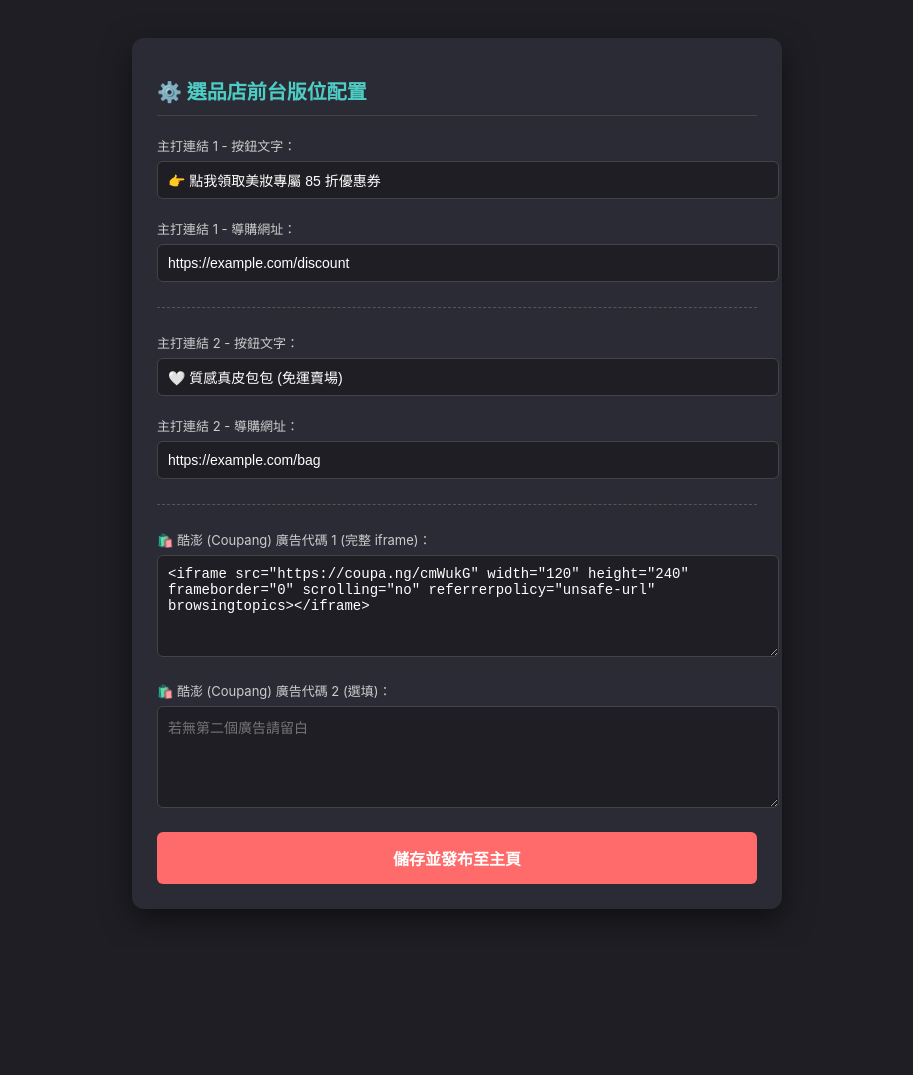
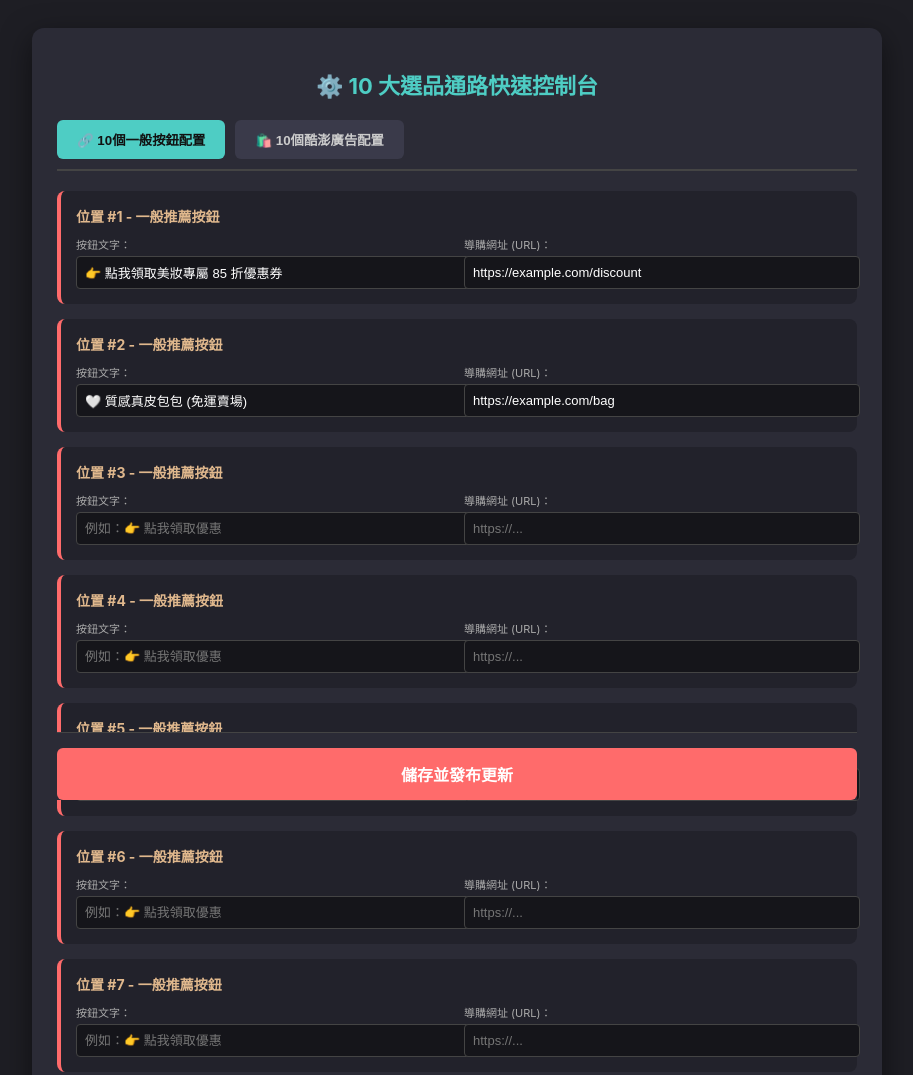
Before and after one commit to alex74411/WebTests, a plain HTML site: page admin.html in a window 1280 px wide. Shown: the top 1075 px of the page, without its empty margins (183-1096 px from the left). Before the commit the page ends 947 px from the top, so only its background shows below. Drawn offline with Linux system fonts and the light colour scheme.

Commit message:
Add files via upload

```diff
--- a/admin.html
+++ b/admin.html
@@ -3,124 +3,175 @@
 <head>
     <meta charset="UTF-8">
     <meta name="viewport" content="width=device-width, initial-scale=1.0">
-    <title>選品店後台控制面板</title>
+    <title>10大選品版位配置後台</title>
     <style>
         body {
             font-family: -apple-system, BlinkMacSystemFont, "Segoe UI", Roboto, sans-serif;
-            background-color: #1e1e24; color: #fff; padding: 30px;
+            background-color: #1e1e24; color: #fff; padding: 20px;
         }
         .admin-container {
-            max-width: 600px; margin: 0 auto;
+            max-width: 800px; margin: 0 auto;
             background: #2b2b36; padding: 25px; border-radius: 12px;
             box-shadow: 0 10px 30px rgba(0,0,0,0.5);
         }
-        h1 { font-size: 20px; color: #4ecdc4; margin-bottom: 20px; border-bottom: 1px solid #444; padding-bottom: 10px;}
-        .form-group { margin-bottom: 20px; }
-        label { display: block; font-size: 13px; color: #ccc; margin-bottom: 6px; }
+        h1 { font-size: 22px; color: #4ecdc4; margin-bottom: 20px; text-align: center; }
+        .tabs-wrapper {
+            display: flex; gap: 10px; margin-bottom: 20px; border-bottom: 2px solid #444; padding-bottom: 10px;
+        }
+        .tab-btn {
+            background: #3a3a4a; color: #ccc; border: none; padding: 10px 20px;
+            border-radius: 6px; cursor: pointer; font-weight: bold;
+        }
+        .tab-btn.active { background: #4ecdc4; color: #111; }
+
+        .tab-content { display: none; }
+        .tab-content.active { display: block; }
+
+        .row-card {
+            background: #22222b; padding: 15px; border-radius: 8px; margin-bottom: 15px;
+            border-left: 4px solid #ff6b6b;
+        }
+        .row-card.iframe-style { border-left-color: #4ecdc4; }
+        .row-title { font-size: 14px; font-weight: bold; color: #e0b88d; margin-bottom: 10px; }
+
+        .form-flex { display: flex; gap: 10px; }
+        .form-flex div { flex: 1; }
+
+        label { display: block; font-size: 11px; color: #aaa; margin-bottom: 4px; }
         input[type="text"], input[type="url"], textarea {
-            width: 100%; padding: 10px; background: #1e1e24;
-            border: 1px solid #444; border-radius: 6px; color: #fff; font-size: 14px;
+            width: 100%; padding: 8px; background: #15151a;
+            border: 1px solid #444; border-radius: 4px; color: #fff; font-size: 13px;
         }
-        textarea { height: 80px; resize: vertical; }
+        textarea { height: 60px; font-family: monospace; }
         input:focus, textarea:focus { outline: none; border-color: #4ecdc4; }
 
+        .save-bar {
+            position: sticky; bottom: 0; background: #2b2b36; padding: 15px 0 0 0;
+            border-top: 1px solid #444; margin-top: 20px;
+        }
         .save-btn {
             display: block; width: 100%; background: #ff6b6b; color: #fff;
             border: none; padding: 14px; border-radius: 6px; font-size: 16px; font-weight: bold;
-            cursor: pointer; transition: 0.2s; margin-top: 10px;
+            cursor: pointer; transition: 0.2s;
         }
         .save-btn:hover { background: #ff5252; }
 
         #toast {
             display: none; background: #4ecdc4; color: #111;
-            padding: 10px; text-align: center; border-radius: 6px; margin-top: 15px; font-weight: bold;
+            padding: 10px; text-align: center; border-radius: 6px; margin-top: 10px; font-weight: bold;
         }
-        .section-divider { margin: 25px 0; border-top: 1px dashed #555; }
     </style>
 </head>
 <body>
 
     <div class="admin-container">
-        <h1>⚙️ 選品店前台版位配置</h1>
+        <h1>⚙️ 10 大選品通路快速控制台</h1>
 
-        <div class="form-group">
-            <label>主打連結 1 - 按鈕文字：</label>
-            <input type="text" id="link1_title">
-        </div>
-        <div class="form-group">
-            <label>主打連結 1 - 導購網址：</label>
-            <input type="url" id="link1_url">
+        <div class="tabs-wrapper">
+            <button class="tab-btn active" onclick="switchTab('tab-links', this)">🔗 10個一般按鈕配置</button>
+            <button class="tab-btn" onclick="switchTab('tab-iframes', this)">🛍️ 10個酷澎廣告配置</button>
         </div>
 
-        <div class="section-divider"></div>
+        <!-- 頁籤一：10 個按鈕產生器 -->
+        <div id="tab-links" class="tab-content active"></div>
 
-        <div class="form-group">
-            <label>主打連結 2 - 按鈕文字：</label>
-            <input type="text" id="link2_title">
+        <!-- 頁籤二：10 個酷澎廣告產生器 -->
+        <div id="tab-iframes" class="tab-content"></div>
+
+        <div class="save-bar">
+            <button class="save-btn" onclick="saveMegaSettings()">儲存並發布更新</button>
+            <div id="toast">✅ 成功保存 20 個配置點！請前往主頁查看。</div>
         </div>
-        <div class="form-group">
-            <label>主打連結 2 - 導購網址：</label>
-            <input type="url" id="link2_url">
-        </div>
-
-        <div class="section-divider"></div>
-
-        <div class="form-group">
-            <label>🛍️ 酷澎 (Coupang) 廣告代碼 1 (完整 iframe)：</label>
-            <textarea id="iframe1_code" placeholder="請將 <iframe ...></iframe> 完整代碼貼於此"></textarea>
-        </div>
-        <div class="form-group">
-            <label>🛍️ 酷澎 (Coupang) 廣告代碼 2 (選填)：</label>
-            <textarea id="iframe2_code" placeholder="若無第二個廣告請留白"></textarea>
-        </div>
-
-        <button class="save-btn" onclick="saveSettings()">儲存並發布至主頁</button>
-        <div id="toast">✅ 設定已儲存！請前往主頁查看更新。</div>
     </div>
 
     <script>
-        // 預設資料 (與主頁保持一致)
+        // 用 JS 自動產生 10 組表單控制項，免去複製貼上之苦
+        const tabLinks = document.getElementById('tab-links');
+        const tabIframes = document.getElementById('tab-iframes');
+
+        // 產生 10 個一般按鈕表單
+        for (let i = 1; i <= 10; i++) {
+            tabLinks.innerHTML += `
+                <div class="row-card">
+                    <div class="row-title">位置 #${i} - 一般推薦按鈕</div>
+                    <div class="form-flex">
+                        <div>
+                            <label>按鈕文字：</label>
+                            <input type="text" id="link_title_${i}" placeholder="例如：👉 點我領取優惠">
+                        </div>
+                        <div>
+                            <label>導購網址 (URL)：</label>
+                            <input type="url" id="link_url_${i}" placeholder="https://...">
+                        </div>
+                    </div>
+                </div>`;
+        }
+
+        // 產生 10 個 Iframe 表單
+        for (let i = 1; i <= 10; i++) {
+            tabIframes.innerHTML += `
+                <div class="row-card iframe-style">
+                    <div class="row-title">位置 #${i} - 酷澎廣告展示區</div>
+                    <label>請貼上酷澎完整廣告代碼 (&lt;iframe ...&gt;&lt;/iframe&gt;)：</label>
+                    <textarea id="iframe_code_${i}" placeholder="請貼上寬120 x 高240 的酷澎廣告代碼..."></textarea>
+                </div>`;
+        }
+
+        // 頁籤切換邏輯
+        function switchTab(tabId, btn) {
+            document.querySelectorAll('.tab-content').forEach(el => el.classList.remove('active'));
+            document.querySelectorAll('.tab-btn').forEach(el => el.classList.remove('active'));
+            document.getElementById(tabId).classList.add('active');
+            btn.classList.add('active');
+        }
+
+        // 預設資料
         const defaultData = {
-            link1_title: "👉 點我領取美妝專屬 85 折優惠券",
-            link1_url: "https://example.com/discount",
-            link2_title: "🤍 質感真皮包包 (免運賣場)",
-            link2_url: "https://example.com/bag",
-            iframe1_code: `<iframe src="https://coupa.ng/cmWukG" width="120" height="240" frameborder="0" scrolling="no" referrerpolicy="unsafe-url" browsingtopics></iframe>`,
-            iframe2_code: ``
+            links: [
+                { title: "👉 點我領取美妝專屬 85 折優惠券", url: "https://example.com/discount" },
+                { title: "🤍 質感真皮包包 (免運賣場)", url: "https://example.com/bag" }
+            ],
+            iframes: [
+                `<iframe src="https://coupa.ng/cmWukG" width="120" height="240" frameborder="0" scrolling="no" referrerpolicy="unsafe-url" browsingtopics></iframe>`
+            ]
         };
 
-        // 載入時將既有資料填入輸入框
-        function loadSettings() {
-            const savedData = JSON.parse(localStorage.getItem('kolSettings')) || defaultData;
-            document.getElementById('link1_title').value = savedData.link1_title;
-            document.getElementById('link1_url').value = savedData.link1_url;
-            document.getElementById('link2_title').value = savedData.link2_title;
-            document.getElementById('link2_url').value = savedData.link2_url;
-            document.getElementById('iframe1_code').value = savedData.iframe1_code;
-            document.getElementById('iframe2_code').value = savedData.iframe2_code;
+        // 讀取並還原資料到 20 個表單欄位中
+        function loadMegaSettings() {
+            const savedData = JSON.parse(localStorage.getItem('kolMegaSettings')) || defaultData;
+
+            for (let i = 1; i <= 10; i++) {
+                const linkData = savedData.links && savedData.links[i-1] ? savedData.links[i-1] : { title: '', url: '' };
+                document.getElementById(`link_title_${i}`).value = linkData.title || '';
+                document.getElementById(`link_url_${i}`).value = linkData.url || '';
+
+                const iframeCode = savedData.iframes && savedData.iframes[i-1] ? savedData.iframes[i-1] : '';
+                document.getElementById(`iframe_code_${i}`).value = iframeCode || '';
+            }
         }
 
-        // 將輸入框的資料存入 localStorage
-        function saveSettings() {
-            const newData = {
-                link1_title: document.getElementById('link1_title').value,
-                link1_url: document.getElementById('link1_url').value,
-                link2_title: document.getElementById('link2_title').value,
-                link2_url: document.getElementById('link2_url').value,
-                iframe1_code: document.getElementById('iframe1_code').value,
-                iframe2_code: document.getElementById('iframe2_code').value
-            };
+        // 收集 20 個欄位打包存進儲存庫
+        function saveMegaSettings() {
+            const linksArray = [];
+            const iframesArray = [];
 
-            localStorage.setItem('kolSettings', JSON.stringify(newData));
+            for (let i = 1; i <= 10; i++) {
+                linksArray.push({
+                    title: document.getElementById(`link_title_${i}`).value,
+                    url: document.getElementById(`link_url_${i}`).value
+                });
+                iframesArray.push(document.getElementById(`iframe_code_${i}`).value);
+            }
 
-            // 顯示成功訊息
+            const megaData = { links: linksArray, iframes: iframesArray };
+            localStorage.setItem('kolMegaSettings', JSON.stringify(megaData));
+
             const toast = document.getElementById('toast');
             toast.style.display = 'block';
             setTimeout(() => { toast.style.display = 'none'; }, 3000);
         }
 
-        // 啟動時執行載入
-        loadSettings();
+        window.onload = loadMegaSettings;
     </script>
 </body>
 </html>
```
Also changed, not shown: index.html (+49 -43 lines).
